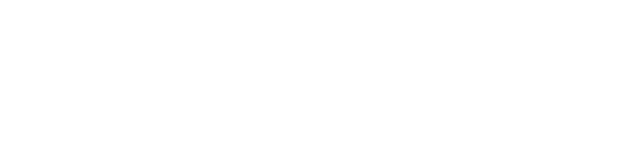
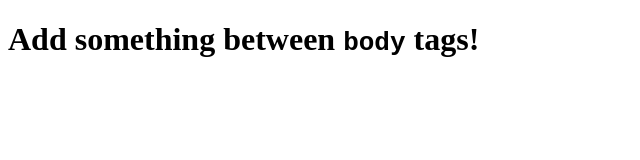
Before and after one commit to daria-marczak/hello-world, a plain HTML site: page index.html in a window 1280 px wide. Shown: the whole page, without its empty margins (0-640 px from the left). Drawn offline with Linux system fonts and the light colour scheme.

Commit message:
Added header

```diff
--- a/index.html
+++ b/index.html
@@ -1,8 +1,9 @@
 <!DOCTYPE html>
 <html>
 <head>
-<title>Lorem/ip</title>
+  <title>Lorem/ip</title>
 </head>
 <body>
-<body>
+  <h1>Add something between <code>body</code> tags!</h1>
+</body>
 </html>
```
